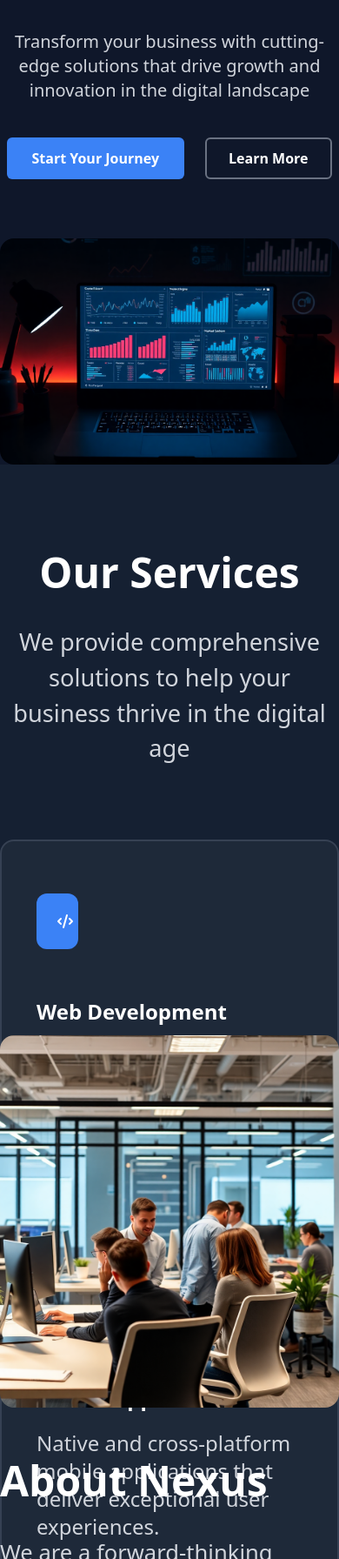
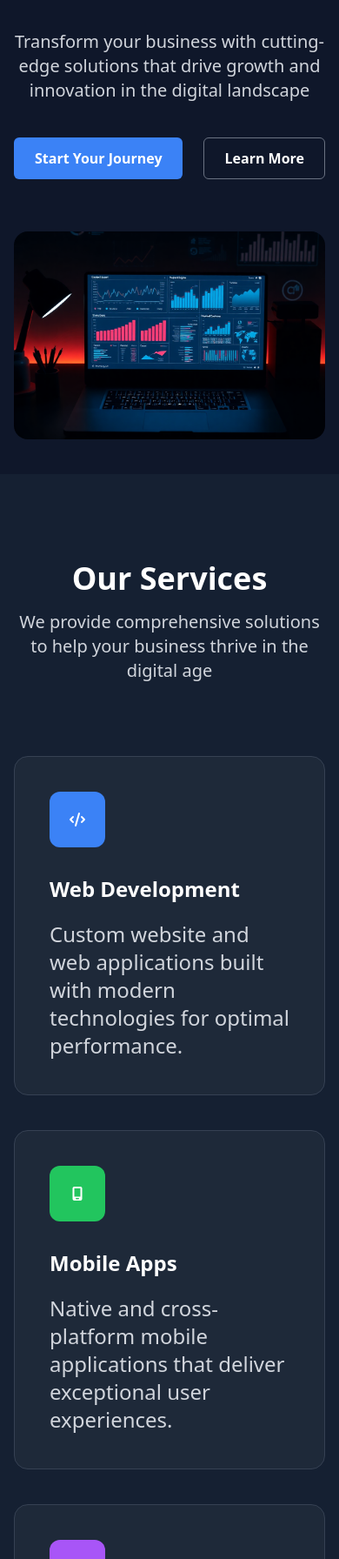
Before and after one commit to wanloq/nexus, a website: page index.html in a window 390 px wide. Shown: the part 208-2000 px from the top of the page at 87% size. Drawn offline with Linux system fonts and the light colour scheme.

Commit message:
adjusted responsiveness of the services section

```diff
--- a/index.html
+++ b/index.html
@@ -76,8 +76,8 @@
     <main>
         <!-- Hero section -->
         <section id="home" class="bg-darkblue w-full flex justify-center items-center md:h-screen">
-            <div class="container mx-auto grid grid-cols-1 gap-15 md:max-w-360 md:grid-cols-2">
-                <div class="flex flex-col pt-10 p-2 gap-10 text-center justify-center align-middle md:p-0 md:gap-12 md:text-start">
+            <div class="container mx-auto px-4 py-10 grid grid-cols-1 gap-15 md:max-w-360 md:grid-cols-2 md:px-0">
+                <div class="flex flex-col gap-10 text-center justify-center align-middle md:p-0 md:gap-12 md:text-start">
                     <div class="flex text-4xl text-white font-bold md:text-[5rem]">
                         <h1>Build Your <span class="text-lightblue">Digital</span> Future</h1>
                     </div>
@@ -86,7 +86,7 @@
                     </div>
                     <div class="flex gap-6 h-12 md:h-20 font-semibold md:text-2xl">
                         <button class="text-white rounded-md bg-lightblue md:rounded-lg w-70"><a href="#">Start Your Journey</a></button>
-                        <button class="text-white rounded-md md:rounded-lg border-2 border-gray-500 w-50"><a href="#">Learn More</a></button>
+                        <button class="text-white rounded-md md:rounded-lg border border-gray-500 w-50"><a href="#">Learn More</a></button>
                     </div>
                 </div>
                 <div>
@@ -96,26 +96,26 @@
         </section>
 
         <!-- Services section -->
-        <section id="services" class="bg-blueshade h-screen w-full">
-            <div class="container pt-25 mx-auto max-w-360 ">
+        <section id="services" class="bg-blueshade md:h-screen w-full">
+            <div class="container px-4 py-25 mx-auto md:max-w-360 md:px-0">
                 <div class="flex flex-col items-center">
-                    <h2 class="font-bold text-5xl text-white">Our Services</h2>
-                    <p class="text-[1.7rem] text-gray-300 max-w-210 pt-9 text-center">We provide comprehensive solutions to help your business thrive in the digital age</p>
+                    <h2 class="text-4xl font-bold md:text-5xl text-white">Our Services</h2>
+                    <p class="pt-4 text-xl md:text-[1.7rem] text-gray-300 md:max-w-210 md:pt-9 text-center">We provide comprehensive solutions to help your business thrive in the digital age</p>
                 </div>
-                <div class="grid grid-cols-1 pt-21 md:grid-cols-3 gap-10 place-content-center">
-                    <div class="bg-gray-800 p-10 pt-15 border-2 border-gray-700 rounded-2xl">
-                        <i class="fas fa-code bg-lightblue text-white rounded-xl p-6"></i>
-                        <h4 class="text-white text-2xl font-bold pt-14 pb-5">Web Development</h4>
+                <div class="grid grid-cols-1 gap-10 pt-21 md:grid-cols-3 place-content-center">
+                    <div class="bg-gray-800 p-10 md:pt-11 border border-gray-700 rounded-2xl">
+                        <div class="bg-lightblue text-white rounded-xl text-center content-center size-16"><i class="fas fa-code"></i></div>
+                        <h4 class="text-white text-2xl font-bold pt-8 pb-5">Web Development</h4>
                         <p class=" font-normal text-2xl text-gray-300">Custom website and web applications built with modern technologies for optimal performance.</p>
                     </div>
-                    <div class="bg-gray-800 p-10 pt-15 border-2 border-gray-700 rounded-2xl">
-                        <i class="fas fa-phone bg-green text-white rounded-xl p-6"></i></i>
-                        <h4 class="text-white text-2xl font-bold pt-14 pb-5">Mobile Apps</h4>
+                    <div class="bg-gray-800 p-10 md:pt-11 border border-gray-700 rounded-2xl">
+                        <div class="bg-green text-white rounded-xl text-center content-center size-16"><i class="fas fa-mobile-screen"></i></div>
+                        <h4 class="text-white text-2xl font-bold pt-8 pb-5">Mobile Apps</h4>
                         <p class=" font-normal text-2xl text-gray-300">Native and cross-platform mobile applications that deliver exceptional user experiences.</p>
                     </div>
-                    <div class="bg-gray-800 p-10 pt-15 border-2 border-gray-700 rounded-2xl">
-                        <i class="fas fa-graph bg-purple text-white rounded-xl p-6"></i></i>
-                        <h4 class="text-white text-2xl font-bold pt-14 pb-5">Digital Marketing</h4>
+                    <div class="bg-gray-800 p-10 md:pt-11 border border-gray-700 rounded-2xl">
+                        <div class="bg-purple text-white rounded-xl text-center content-center size-16"><i class="fas fa-chart-line"></i></div>
+                        <h4 class="text-white text-2xl font-bold pt-8 pb-5">Digital Marketing</h4>
                         <p class=" font-normal text-2xl text-gray-300">Strategic marketing campaigns that boost your online presence and drive conversions.</p>
                     </div>
                 </div>
@@ -123,7 +123,7 @@
         </section>
 
         <!-- About Section -->
-        <section id="about" class="bg-darkblue h-160 w-full flex justify-center items-center">
+        <section id="about" class="bg-darkblue w-full flex justify-center items-center md:h-160">
             <div class="container mx-auto max-w-360 grid md:grid-cols-2 gap-15 items-center">
                 <div>
                     <img class="aspect-video object-cover h-107 rounded-2xl" src="./assets/about-image.png" alt="image of nexus staff working in the office">
```
Also changed, not shown: css/output.css.
